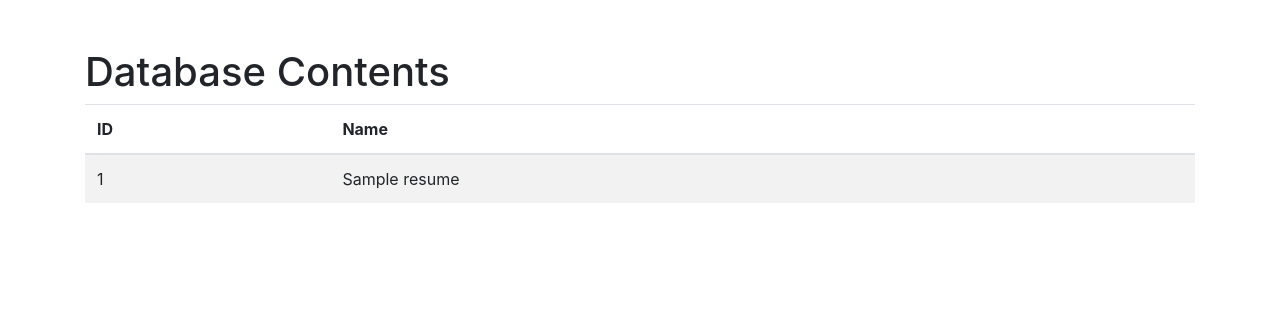
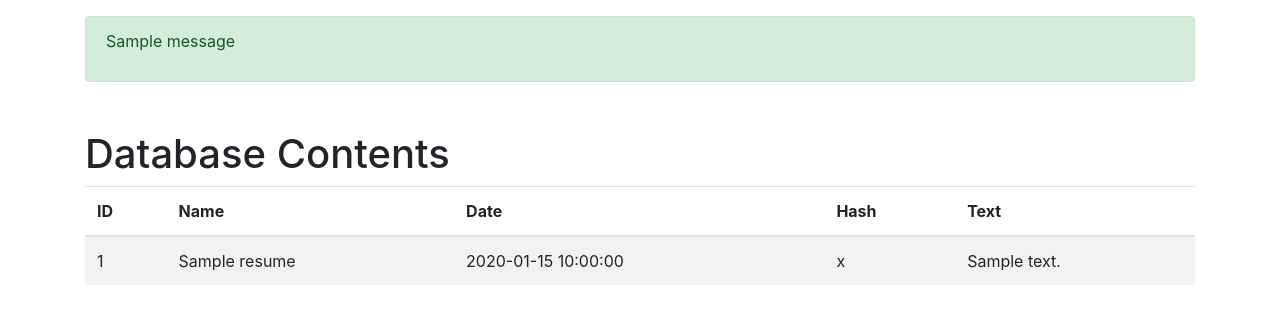
Before and after one commit to n0hats/ApplyMate, a Flask app: template templates/index.html in a window 1280 px wide. Shown: the top 324 px of the page. Run offline with Flask 3, Linux system fonts and the light colour scheme; the template is opened without the code that fills it: values that come from a table or form of the project are taken from there, others are empty; tables that the repository leaves empty hold one stand-in row (values such as "Sample post"); one stand-in notice (Sample message) is shown; parts of the project's set-up code (start-up, migrations or seed data) failed here and were passed over; some libraries are stand-ins or nearby versions.

Commit message:
Added more stuff

```diff
--- a/app.py
+++ b/app.py
@@ -1,8 +1,28 @@
 import configparser
-from flask import Flask, render_template
+import hashlib
+from flask import Flask, render_template, request, redirect, url_for, flash, render_template_string
 from flask_sqlalchemy import SQLAlchemy
+from flask_migrate import Migrate
+import re
+import os
+import string
+from nltk.corpus import stopwords
+from nltk.stem import WordNetLemmatizer
+import nltk
+from PyPDF2 import PdfReader
+from datetime import datetime, timezone
+from sqlalchemy import event
+
+# Download NLTK data
+nltk.download('stopwords')
+nltk.download('wordnet')
 
 app = Flask(__name__)
+
+
+# Set secret key for session management and flashing messages
+app.secret_key = os.urandom(24)  # or a manually set unique secret key
+entry_name = 'Uploaded Resume'
 
 # Load configuration from INI file
 config = configparser.ConfigParser()
@@ -34,19 +54,113 @@ else:
 
 # Initialize the database with Flask app
 db = SQLAlchemy(app)
+migrate = Migrate(app, db)
 
-# Define a simple model (optional)
+# Define the Resumes model
 class Resumes(db.Model):
     id = db.Column(db.Integer, primary_key=True)
     name = db.Column(db.String(50), nullable=False)
+    date = db.Column(db.DateTime, nullable=False, default=lambda: datetime.now(timezone.utc))  # Updated to timezone-aware UTC)
+    resume_hash = db.Column(db.String(64), nullable=False)  # SHA-256 hash is 64 characters long
+    resume_text = db.Column(db.Text, nullable=False)
+
+    def generate_resume_hash(self):
+        """Generates a SHA-256 hash of the resume_text."""
+        return hashlib.sha256(self.resume_text.encode('utf-8')).hexdigest()
+
+
+@event.listens_for(Resumes, 'before_insert')
+def before_insert_listener(mapper, connection, target):
+    target.resume_hash = target.generate_resume_hash()
+
+@event.listens_for(Resumes, 'before_update')
+def before_update_listener(mapper, connection, target):
+    target.resume_hash = target.generate_resume_hash()
+
+# Create the database tables if they don't exist
+with app.app_context():
+    db.create_all()
+
+# Define the clean_text function
+def clean_text(text):
+    # Remove special characters
+    text = re.sub(r'[^A-Za-z0-9\s]', '', text)
+    # Remove numbers
+    text = re.sub(r'\d+', '', text)
+    # Convert to lowercase
+    text = text.lower()
+    # Remove stop words
+    stop_words = set(stopwords.words('english'))
+    text = ' '.join([word for word in text.split() if word not in stop_words])
+    # Lemmatize words
+    lemmatizer = WordNetLemmatizer()
+    text = ' '.join([lemmatizer.lemmatize(word) for word in text.split()])
+    return text
+
+# Define the HTML template
+html_template = """
+<!doctype html>
+<html lang="en">
+  <head>
+    <meta charset="utf-8">
+    <title>Resume Upload</title>
+  </head>
+  <body>
+    <h1>Upload Resume</h1>
+    <form method="post" enctype="multipart/form-data">
+      <input type="file" name="resume">
+      <input type="submit" value="Upload">
+    </form>
+    {% if cleaned_text %}
+    <h2>Cleaned Resume Text</h2>
+    <pre>{{ cleaned_text }}</pre>
+    <form method="post" action="/approve">
+      <input type="hidden" name="cleaned_text" value="{{ cleaned_text }}">
+      <input type="submit" value="Approve">
+    </form>
+    {% endif %}
+  </body>
+</html>
+"""
+
+def extract_text_from_pdf(file):
+    reader = PdfReader(file)
+    text = ""
+    for page in reader.pages:
+        text += page.extract_text()
+    return text
+
+@app.route('/', methods=['GET', 'POST'])
+def upload_resume():
+    global entry_name
+    if request.method == 'POST':
+        file = request.files['resume']
+        entry_name = file.filename
+        if file:
+            if file.filename.endswith('.pdf'):
+                text = extract_text_from_pdf(file)
+            else:
+                text = file.read().decode('utf-8')
+            cleaned_text = clean_text(text)
+            return render_template_string(html_template, cleaned_text=cleaned_text)
+    return render_template_string(html_template)
+
+@app.route('/approve', methods=['POST'])
+def approve_resume():
+    global entry_name
+    cleaned_text = request.form['cleaned_text']
+    new_resume = Resumes(name=entry_name, resume_text=cleaned_text)
+    db.session.add(new_resume)
+    db.session.commit()
+    flash(f"Resume text approved for {entry_name} and saved to the database!")
+    return redirect(url_for('index'))
 
 # Route for the homepage
-@app.route('/')
+@app.route('/home')
 def index():
     # Render a simple template or return a string
     entries = Resumes.query.all()
-    return render_template('index.html', entries=entries)  # Assuming you have an index.html in your templates folder
-    # Alternatively: return "Hello, World!"
+    return render_template('index.html', entries=entries)
 
 # Example route to add data to the database (optional)
 @app.route('/add/<name>')
@@ -56,11 +170,15 @@ def add_name(name):
     db.session.commit()
     return f"Added {name} to the database!"
 
+# Route to delete a resume
+@app.route('/delete/<int:id>')
+def delete_resume(id):
+    resume_to_delete = Resumes.query.get_or_404(id)
+    db.session.delete(resume_to_delete)
+    db.session.commit()
+    return f"Deleted resume with ID {id} from the database!"
+
 # Main section to run the app
 if __name__ == '__main__':
-    # Create the database tables if they don't exist
-    with app.app_context():
-        db.create_all()
-
     # Run the Flask application
     app.run()
--- a/templates/index.html
+++ b/templates/index.html
@@ -8,12 +8,26 @@
 </head>
 <body>
     <div class="container">
+        <!-- Flash message display -->
+        {% with messages = get_flashed_messages() %}
+            {% if messages %}
+                <div class="alert alert-success mt-3">
+                    {% for message in messages %}
+                        <p>{{ message }}</p>
+                    {% endfor %}
+                </div>
+            {% endif %}
+        {% endwith %}
+
         <h1 class="mt-5">Database Contents</h1>
         <table class="table table-striped">
             <thead>
                 <tr>
                     <th>ID</th>
                     <th>Name</th>
+                    <th>Date</th>
+                    <th>Hash</th>
+                    <th>Text</th>
                 </tr>
             </thead>
             <tbody>
@@ -21,10 +35,25 @@
                 <tr>
                     <td>{{ entry.id }}</td>
                     <td>{{ entry.name }}</td>
+                    <td>{{ entry.date }}</td>
+                    <td>{{ entry.resume_hash }}</td>
+                    <td>{{ entry.resume_text }}</td>
                 </tr>
                 {% endfor %}
             </tbody>
         </table>
     </div>
+
+    <!-- Optional: JavaScript to auto-hide flash messages -->
+    <script>
+        document.addEventListener('DOMContentLoaded', function() {
+            var flashMessage = document.querySelector('.alert');
+            if (flashMessage) {
+                setTimeout(function() {
+                    flashMessage.style.display = 'none';
+                }, 10000); // Hide message after 10 seconds
+            }
+        });
+    </script>
 </body>
 </html>
```
